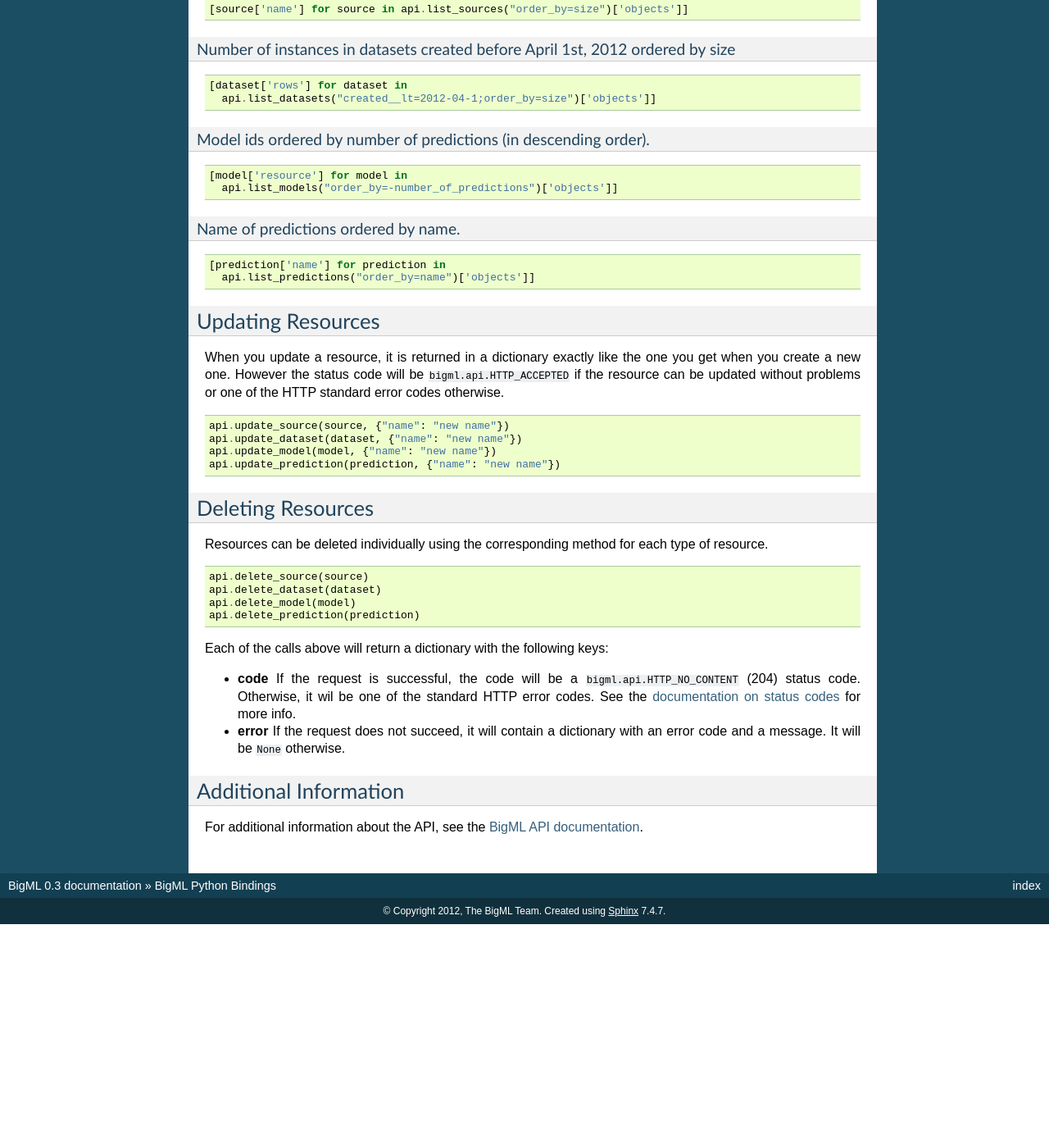
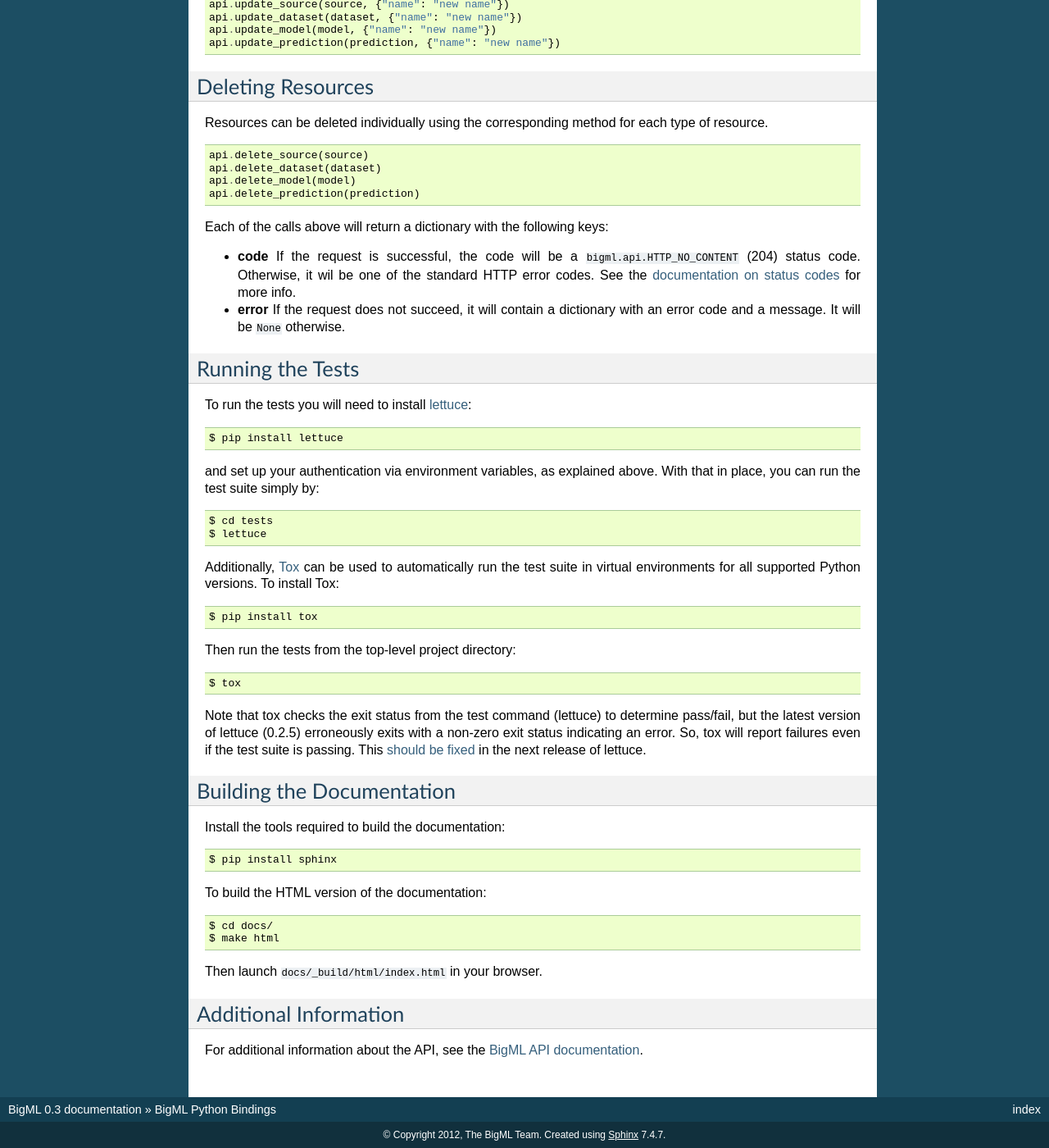
Before and after one commit to bigmlcom/python, a Sphinx documentation site: the page built from docs/index.rst, in a window 1280 px wide and 1400 px high, scrolled down 7956 px. Shown: the whole window at 82% size. Built offline with Sphinx 7.4.7, drawn with Linux system fonts in a browser that asks for light colours; before the commit the page ends 9083 px from its top, so only the background shows below that; some of the changed text lies outside the part shown.

Commit message:
Add instructions for building docs
Moved the instructions for running tests and building docs (both
typically just done by developers) to the bottom of the document.

```diff
--- a/docs/index.rst
+++ b/docs/index.rst
@@ -564,6 +533,51 @@ keys:
    dictionary with an error code and a message. It will be ``None``
    otherwise.
 
+Running the Tests
+-----------------
+
+To run the tests you will need to install
+`lettuce <http://packages.python.org/lettuce/tutorial/simple.html>`_::
+
+    $ pip install lettuce
+
+and set up your authentication via environment variables, as explained
+above. With that in place, you can run the test suite simply by::
+
+    $ cd tests
+    $ lettuce
+
+Additionally, `Tox <http://tox.testrun.org/>`_ can be used to
+automatically run the test suite in virtual environments for all
+supported Python versions.  To install Tox::
+
+    $ pip install tox
+
+Then run the tests from the top-level project directory::
+
+    $ tox
+
+Note that tox checks the exit status from the test command (lettuce) to
+determine pass/fail, but the latest version of lettuce (0.2.5)
+erroneously exits with a non-zero exit status indicating an error. So,
+tox will report failures even if the test suite is passing. This
+`should be fixed <https://github.com/gabrielfalcao/lettuce/pull/270>`_
+in the next release of lettuce.
+
+Building the Documentation
+--------------------------
+
+Install the tools required to build the documentation::
+
+    $ pip install sphinx
+
+To build the HTML version of the documentation::
+
+    $ cd docs/
+    $ make html
+
+Then launch ``docs/_build/html/index.html`` in your browser.
+
 Additional Information
 ----------------------
 
```
Also changed, not shown: other parts of docs/index.rst (+0 -31 lines).
